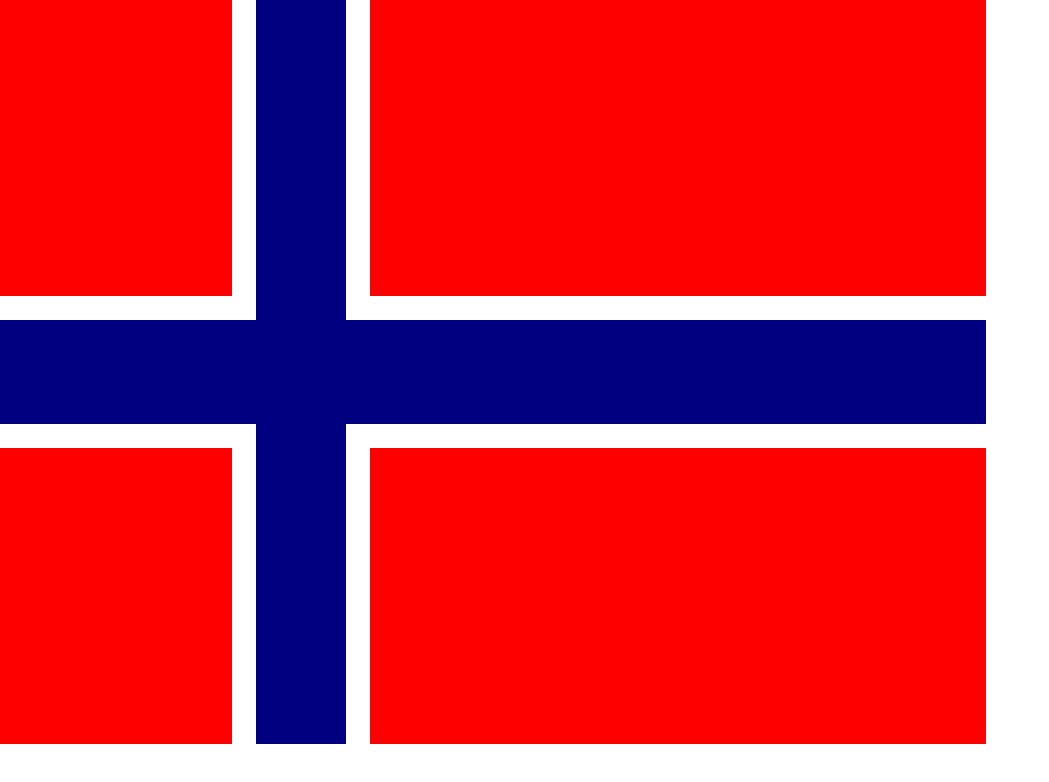
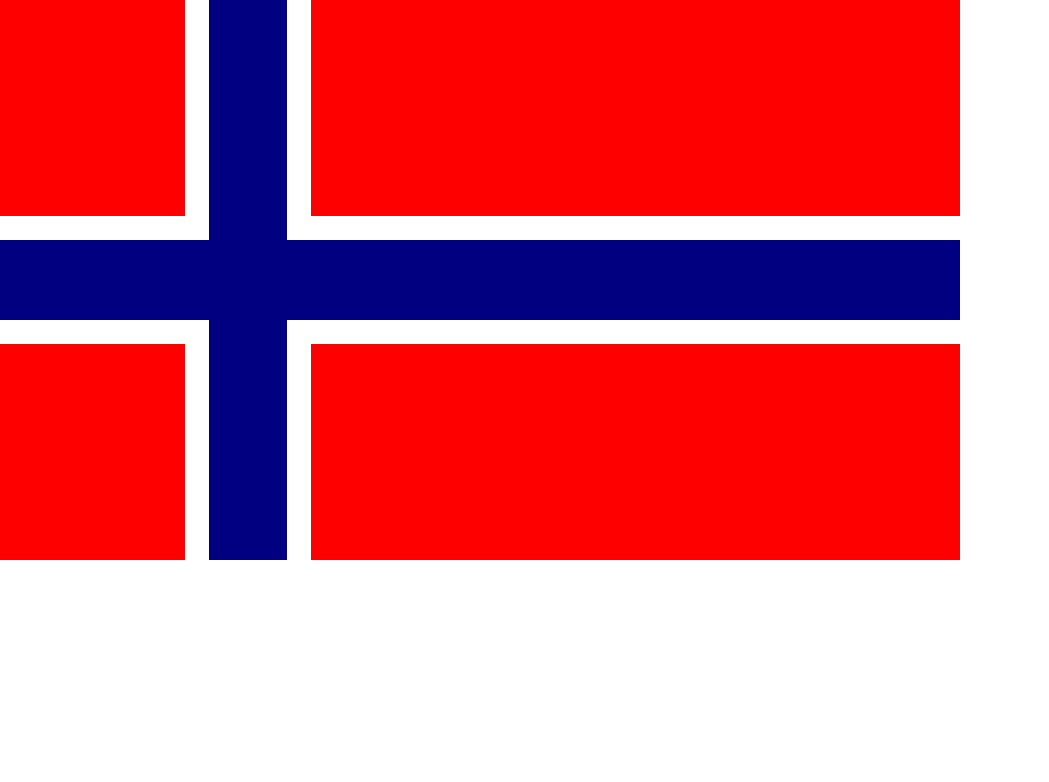
Before and after one commit to SamTruj/devBatch23, a plain HTML site: page flex_grid/index.html in a window 1280 px wide. Shown: the whole page, without its empty margins (0-1049 px from the left). Drawn offline with Linux system fonts and the light colour scheme.

Commit message:
finished the grid for noruega

```diff
--- a/flex_grid/flex.css
+++ b/flex_grid/flex.css
@@ -0,0 +1,59 @@
+* {
+    padding: 0;
+    margin: 0;
+}
+
+body {
+    display: flex;
+    flex-direction: column;
+    width: 120vh;
+    height: 70vh;
+}
+
+container {
+    display: flex;
+    flex-direction: row;
+    flex-grow: 1;
+}
+
+.rojo{
+    background-color: red;
+}
+
+.azul {
+    background-color: navy;
+}
+
+.vertical {
+    align-self: stretch;
+    width: 10vh;
+}
+
+.horizontal {
+    height: 10vh;
+    width: 100%;
+}
+
+.top_chico {
+    align-self: stretch;
+    flex-basis: 20%;
+    margin: 0 3vh 3vh 0;
+}
+
+.top_grande {
+    align-self: stretch;
+    flex-basis: 70%;
+    margin: 0 0 3vh 3vh;
+}
+
+.bottom_chico {
+    align-self: stretch;
+    flex-basis: 20%;
+    margin: 3vh 3vh 0 0;
+}
+
+.bottom_grande {
+    align-self: stretch;
+    flex-basis: 70%;
+    margin: 3vh 0 0 3vh;
+}
--- a/flex_grid/index.html
+++ b/flex_grid/index.html
@@ -3,7 +3,7 @@
 <head>
     <meta charset="UTF-8">
     <meta name="viewport" content="width=device-width, initial-scale=1.0">
-    <link rel="stylesheet" href="./grid.css">
+    <link rel="stylesheet" href="./flex.css">
     <title>Flexbox & Grid</title>
 </head>
 </head>
```
